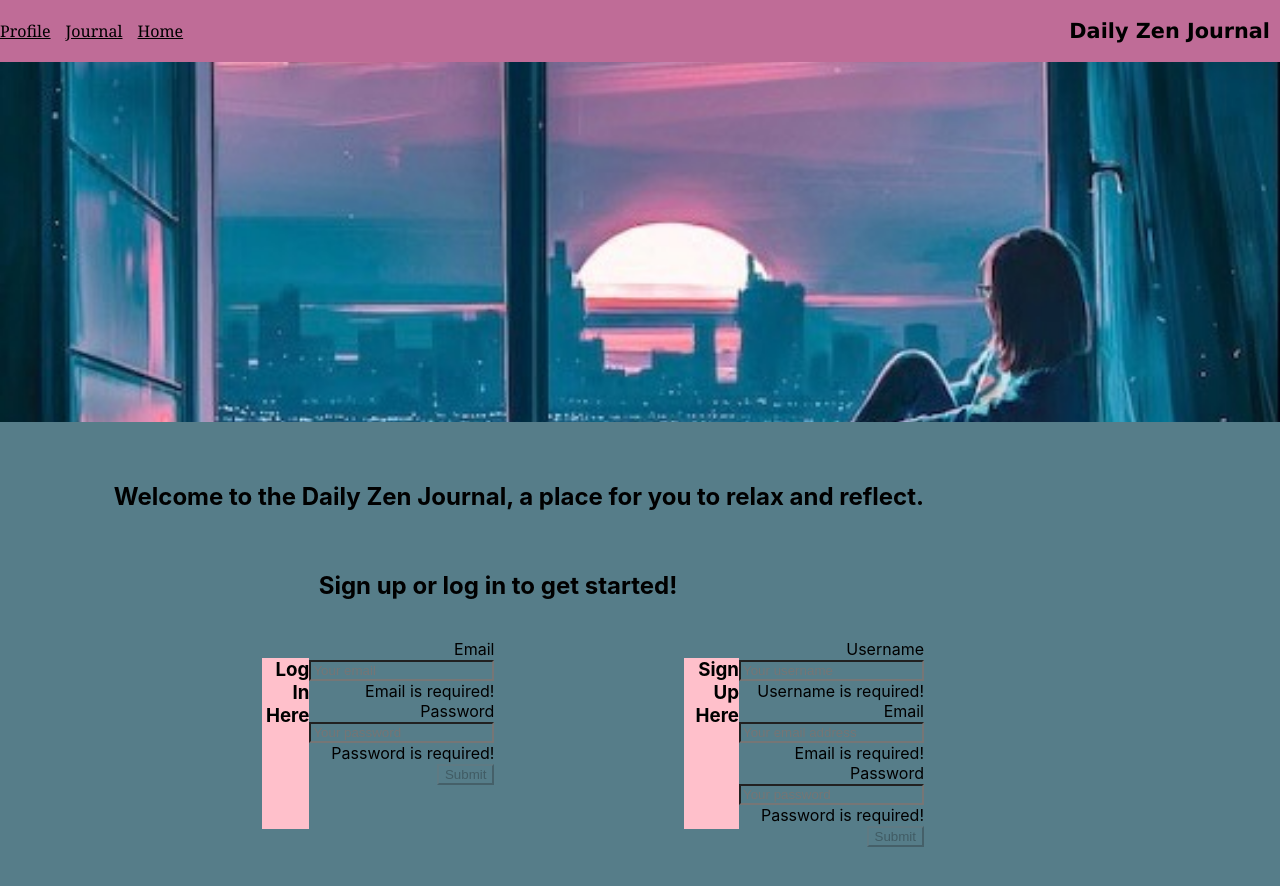
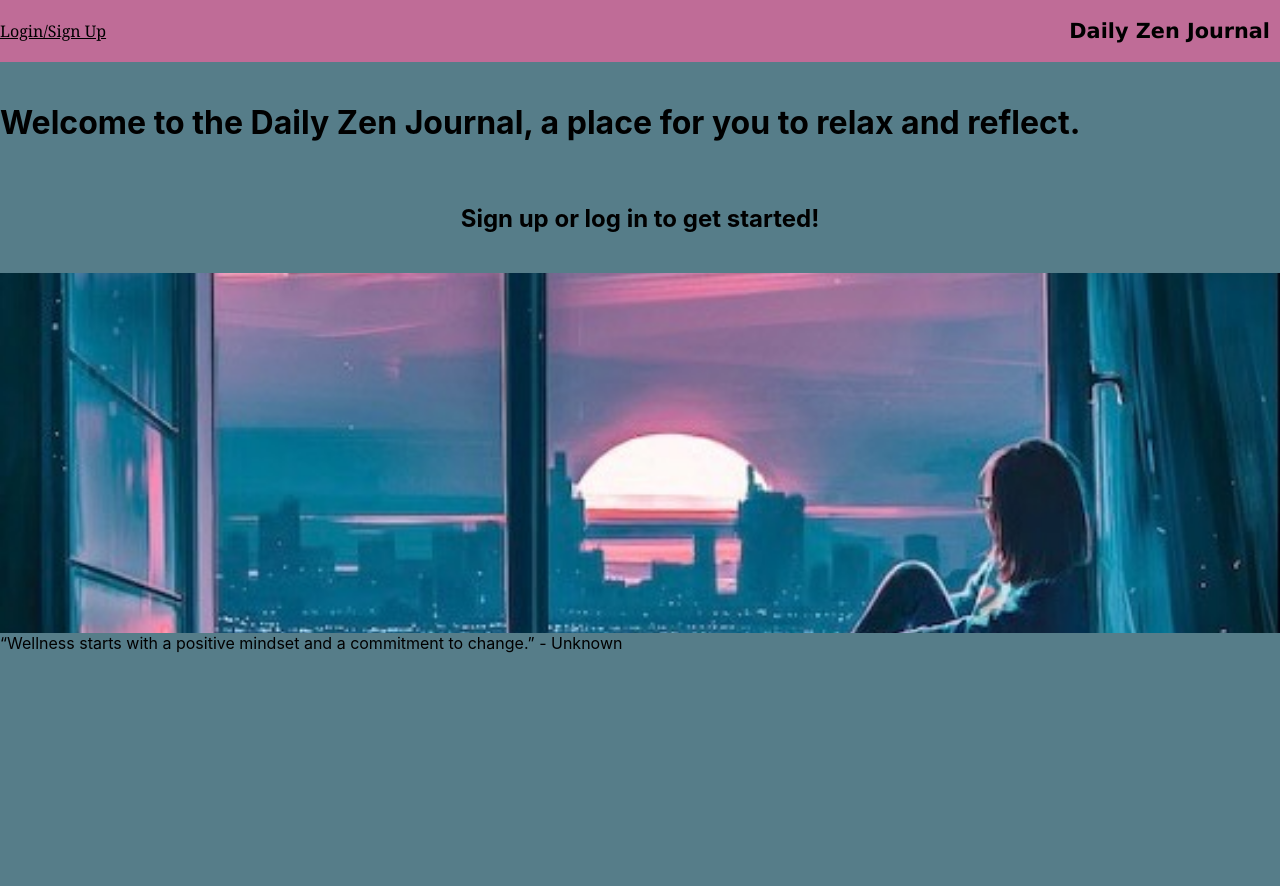
Before and after one commit to mrott0397/daily-zen-journal, a React (Create React App) app in the folder client/: page / in a window 1280 px wide. Shown: the top 886 px of the page. After the commit the page ends 800 px from the top, so only its background shows below. Built offline with nearby package versions, Linux system fonts and the light colour scheme.

Commit message:
Fixed login to route to profile page.

```diff
--- a/client/src/App.css
+++ b/client/src/App.css
@@ -1,4 +1,4 @@
-* {
+body {
   background-color: #567d89;
 }
 header {
@@ -35,7 +35,7 @@ nav a {
 }
 /* text directions overides whats already been styled */
 
-.cover-image {
+.cover {
   background-image: url(./assets/LoFi-background.jpeg);
   background-position: 80% 20%;
   background-size: cover;
--- a/client/src/App.js
+++ b/client/src/App.js
@@ -1,10 +1,11 @@
 import "./App.css";
 import React, {useState} from "react";
-// import { BrowserRouter } from "react-router-dom";
+import { BrowserRouter as Router, Routes, Route} from "react-router-dom";
 import Header from "./components/Header";
 // import Journal from "./components/Journal";
 import Footer from "./components/Footer";
 import Homepage from "./components/Homepage";
+import Nav from "./components/Nav";
 import Profile from "./pages/Profile";
 import {
   ApolloClient,
@@ -37,36 +38,39 @@ const client = new ApolloClient({
 
 
 function App() {
-  const [currentPage, setCurrentPage] = useState("Homepage");
+  // const [currentPage, setCurrentPage] = useState("Homepage");
 
-  const renderPage = () => {
-    if (currentPage === "Journal") {
-      return <Journal />;
-    }
-    if (currentPage === "Profile") {
-      return <Profile />;
-    }
-    return <Homepage />;
+  // const renderPage = () => {
+  //   if (currentPage === "Journal") {
+  //     return <Journal />;
+  //   }
+  //   if (currentPage === "Profile") {
+  //     return <Profile />;
+  //   }
+  //     return <Homepage />;
+  // };
 
-  };
-  const handlePageChange = (page) => setCurrentPage(page);
+
+  // const handlePageChange = (page) => setCurrentPage(page);
 
   return (
     <ApolloProvider client={client}>
-      <div className="App">
-        <div>
-          <Header currentPage={currentPage} handlePageChange={handlePageChange} />
-          <div className="cover-image"></div>
-          <main>
-            <section id="homepage" className="page-section">
-              {renderPage()}
-              {/* <Homepage />
-              <Profile /> */}
-            </section>
-            <Footer />
-          </main>
-        </div>
-      </div>
+      <Router >
+        <>
+          <Header />
+          {/* <Nav/> */}
+            <Routes>
+            {/* <Route path="/" element={<Homepage />} /> */}
+            <Route path="/" element={<Homepage />} />
+            <Route path="/profile" element={<Profile />} />
+            <Route path="/saved" element={<Journal />} />
+            {/* <Route
+              path="*"
+              element={<h1 className="display-2">Wrong page!</h1>}
+            /> */}
+          </Routes>
+        </>
+      </Router>
     </ApolloProvider>
   );
 }
--- a/client/src/components/Homepage.js
+++ b/client/src/components/Homepage.js
@@ -15,7 +15,13 @@ function Homepage(props) {
     <br />
     <h2 style={{ textAlign: 'center'}}>Sign up or log in to get started!</h2>
     <br />
-    <div className = "form-container">
+    <div className="container">
+      <div className='cover'>
+      </div>
+      <div>
+      “Wellness starts with a positive mindset and a commitment to change.” - Unknown
+      </div>
+    {/* <div className = "form-container">
     <div className = "form-wrapper" />
     <h3 style ={{ backgroundColor: 'pink'}}>Log In Here</h3>
     <LoginForm />
@@ -23,6 +29,7 @@ function Homepage(props) {
     <div className = "form-wrapper" />
     <h3 style ={{ backgroundColor: 'pink'}}>Sign Up Here</h3>
     <SignupForm />
+  </div> */}
   </div>
   </div>
   );
--- a/client/src/components/Logincard.js
+++ b/client/src/components/Logincard.js
@@ -1,7 +1,7 @@
 // see SignupForm.js for comments
 import React, { useState } from 'react';
 import { Form, Button, Alert } from 'react-bootstrap';
-
+import Profile from '../pages/Profile';
 import Auth from '../utils/auth';
 import { useMutation } from '@apollo/client';
 import { LOGIN_USER } from '../utils/mutations';
@@ -42,6 +42,7 @@ const LoginForm = () => {
       email: '',
       password: '',
     });
+
   };
 
   return (
--- a/client/src/components/Nav.js
+++ b/client/src/components/Nav.js
@@ -3,107 +3,110 @@ import { Link } from 'react-router-dom';
 import { Navbar, Nav, Container, Modal, Tab } from 'react-bootstrap';
 import SignUpForm from './SignupForm';
 import LoginForm from './Logincard';
+import '../App.css'
 
 import Auth from '../utils/auth';
 import Homepage from './Homepage';
 import Journal from '../pages/Journal';
 import Profile from '../pages/Profile';
-function AppNavbar({ currentPage, handlePageChange}) {
-    return (
-        <>
-<nav>
+// import { Navbar, Nav, Container, Modal, Tab } from 'react-bootstrap';
+// import SignUpForm from './SignupForm';
+// import LoginForm from './Logincard';
+// import Auth from '../utils/auth';
 
-  <a href="#Profile"
-  onClick={() => handlePageChange("Profile")}
-  className={
-    currentPage === "Profile" ? "nav-link active" : "nav-link"
-  }
-  >Profile</a>
-  <a href="#Journal"
-  onClick={() => handlePageChange("Journal")}
-  className={
-    currentPage === "Journal" ? "nav-link active" : "nav-link"
-  }
-  >Journal</a>
-  <a href="#Home-page"
-  onClick={() => handlePageChange("Homepage")}
-  className={
-    currentPage === "Homepage" ? "nav-link active" : "nav-link"
-  }
-     >Home</a>
-</nav>
-</>
-    );
-    }
+// function AppNavbar({ currentPage, handlePageChange}) {
+//     return (
+//         <>
+// <nav>
+
+//   <a href="#Profile"
+//   onClick={() => handlePageChange("Profile")}
+//   className={
+//     currentPage === "Profile" ? "nav-link active" : "nav-link"
+//   }
+//   >Profile</a>
+//   <a href="#Journal"
+//   onClick={() => handlePageChange("Journal")}
+//   className={
+//     currentPage === "Journal" ? "nav-link active" : "nav-link"
+//   }
+//   >Journal</a>
+//   <a href="#Home-page"
+//   onClick={() => handlePageChange("Homepage")}
+//   className={
+//     currentPage === "Homepage" ? "nav-link active" : "nav-link"
+//   }
+//      >Home</a>
+// </nav>
+// </>
+//     );
+//     }
 
 // export default Nav;
 
-// const AppNavbar = () => {
-//   // set modal display state
-//   const [showModal, setShowModal] = useState(false);
+const AppNavbar = () => {
+  // set modal display state
+  const [showModal, setShowModal] = useState(false);
 
-//   return (
-//     <>
-//       <Navbar bg='dark' variant='dark' expand='lg'>
-//         <Container fluid>
-//           <Navbar.Brand as={Link} to='/'>
-//             Google Books Search
-//           </Navbar.Brand>
-//           <Navbar.Toggle aria-controls='navbar' />
-//           <Navbar.Collapse id='navbar' className='d-flex flex-row-reverse'>
-//             <Nav className='ml-auto d-flex'>
-//               <Nav.Link as={Link} to='/'>
-//                 Search For Books
-//               </Nav.Link>
-//               {/* if user is logged in show saved books and logout */}
-//               {Auth.loggedIn() ? (
-//                 <>
-//                   <Nav.Link as={Link} to='/saved'>
-//                     See Your Books
-//                   </Nav.Link>
-//                   <Nav.Link onClick={Auth.logout}>Logout</Nav.Link>
-//                 </>
-//               ) : (
-//                 <Nav.Link onClick={() => setShowModal(true)}>Login/Sign Up</Nav.Link>
-//               )}
-//             </Nav>
-//           </Navbar.Collapse>
-//         </Container>
-//       </Navbar>
-//       {/* set modal data up */}
-//       <Modal
-//         size='lg'
-//         show={showModal}
-//         onHide={() => setShowModal(false)}
-//         aria-labelledby='signup-modal'>
-//         {/* tab container to do either signup or login component */}
-//         <Tab.Container defaultActiveKey='login'>
-//           <Modal.Header closeButton>
-//             <Modal.Title id='signup-modal'>
-//               <Nav variant='pills'>
-//                 <Nav.Item>
-//                   <Nav.Link eventKey='login'>Login</Nav.Link>
-//                 </Nav.Item>
-//                 <Nav.Item>
-//                   <Nav.Link eventKey='signup'>Sign Up</Nav.Link>
-//                 </Nav.Item>
-//               </Nav>
-//             </Modal.Title>
-//           </Modal.Header>
-//           <Modal.Body>
-//             <Tab.Content>
-//               <Tab.Pane eventKey='login'>
-//                 <LoginForm handleModalClose={() => setShowModal(false)} />
-//               </Tab.Pane>
-//               <Tab.Pane eventKey='signup'>
-//                 <SignUpForm handleModalClose={() => setShowModal(false)} />
-//               </Tab.Pane>
-//             </Tab.Content>
-//           </Modal.Body>
-//         </Tab.Container>
-//       </Modal>
-//     </>
-//   );
-// };
+  return (
+    <>
+      <Navbar bg='dark' variant='dark' expand='lg' >
+        <Container fluid>
+          {/* <Navbar.Toggle aria-controls='navbar' /> */}
+          <Navbar.Collapse id='navbar' className='d-flex flex-row-reverse'>
+            <Nav className='ml-auto d-flex'>
+              {/* if user is logged in show saved books and logout */}
+              {Auth.loggedIn() ? (
+                <>
+              <Nav.Link as={Link} to='/profile'>
+               Profile
+              </Nav.Link>
+                  <Nav.Link as={Link} to='/saved'>
+                    Journal
+                  </Nav.Link>
+                  <Nav.Link onClick={Auth.logout}>Logout</Nav.Link>
+                </>
+              ) : (
+                <Nav.Link onClick={() => setShowModal(true)}>Login/Sign Up</Nav.Link>
+              )}
+            </Nav>
+          </Navbar.Collapse>
+        </Container>
+      </Navbar>
+      {/* set modal data up */}
+      <Modal
+        size='lg'
+        show={showModal}
+        onHide={() => setShowModal(false)}
+        aria-labelledby='signup-modal'>
+        {/* tab container to do either signup or login component */}
+        <Tab.Container defaultActiveKey='login'>
+          <Modal.Header closeButton>
+            <Modal.Title id='signup-modal'>
+              <Nav variant='pills'>
+                <Nav.Item>
+                  <Nav.Link eventKey='login'>Login</Nav.Link>
+                </Nav.Item>
+                <Nav.Item>
+                  <Nav.Link eventKey='signup'>Sign Up</Nav.Link>
+                </Nav.Item>
+              </Nav>
+            </Modal.Title>
+          </Modal.Header>
+          <Modal.Body>
+            <Tab.Content>
+              <Tab.Pane eventKey='login'>
+                <LoginForm handleModalClose={() => setShowModal(false)} />
+              </Tab.Pane>
+              <Tab.Pane eventKey='signup'>
+                <SignUpForm handleModalClose={() => setShowModal(false)} />
+              </Tab.Pane>
+            </Tab.Content>
+          </Modal.Body>
+        </Tab.Container>
+      </Modal>
+    </>
+  );
+};
 
 export default AppNavbar;
--- a/client/src/utils/auth.js
+++ b/client/src/utils/auth.js
@@ -35,7 +35,7 @@ class AuthService {
   login(idToken) {
     // Saves user token to localStorage
     localStorage.setItem('id_token', idToken);
-    window.location.assign('/');
+    window.location.assign('/profile');
   }
 
   logout() {
```
